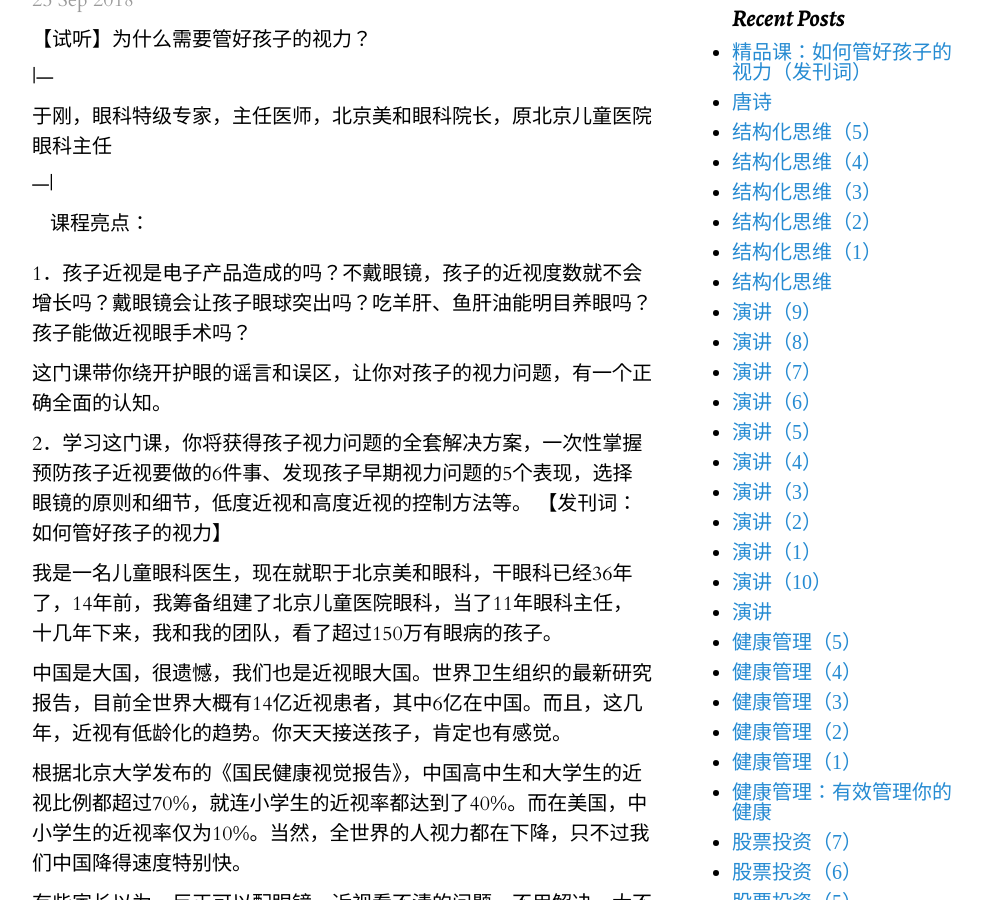
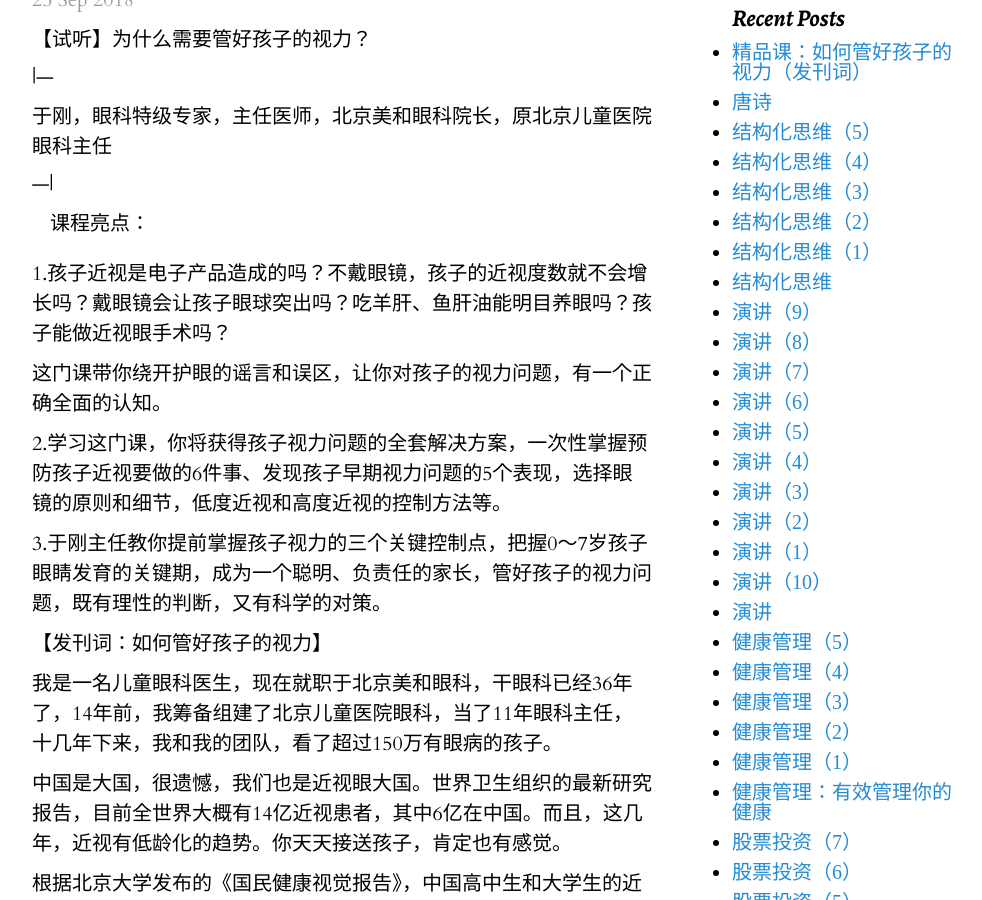
Before and after one commit to xjxuyang/xjxuyang.github.io, a Jekyll site: the page built from _posts/2018-09-25-如何管好孩子的视力（0）.md, in a window 1280 px wide and 900 px high, scrolled down 256 px. Shown: the whole window, without its empty margins (148-1130 px from the left). Built offline with Jekyll 4.4.1, drawn with Linux system fonts in a browser that asks for light colours; some web fonts are replaced.

Commit message:
Update 2018-09-25-如何管好孩子的视力（0）.md

```diff
--- a/_posts/2018-09-25-如何管好孩子的视力（0）.md
+++ b/_posts/2018-09-25-如何管好孩子的视力（0）.md
@@ -12,14 +12,19 @@ category: Post
 
 ---|
 
-| 课程亮点：
+|课程亮点：
 
-1．孩子近视是电子产品造成的吗？不戴眼镜，孩子的近视度数就不会增长吗？戴眼镜会让孩子眼球突出吗？吃羊肝、鱼肝油能明目养眼吗？孩子能做近视眼手术吗？
+1.孩子近视是电子产品造成的吗？不戴眼镜，孩子的近视度数就不会增长吗？戴眼镜会让孩子眼球突出吗？吃羊肝、鱼肝油能明目养眼吗？孩子能做近视眼手术吗？
 
 这门课带你绕开护眼的谣言和误区，让你对孩子的视力问题，有一个正确全面的认知。
 
-2．学习这门课，你将获得孩子视力问题的全套解决方案，一次性掌握预防孩子近视要做的6件事、发现孩子早期视力问题的5个表现，选择眼镜的原则和细节，低度近视和高度近视的控制方法等。
+2.学习这门课，你将获得孩子视力问题的全套解决方案，一次性掌握预防孩子近视要做的6件事、发现孩子早期视力问题的5个表现，选择眼镜的原则和细节，低度近视和高度近视的控制方法等。
+
+3.于刚主任教你提前掌握孩子视力的三个关键控制点，把握0～7岁孩子眼睛发育的关键期，成为一个聪明、负责任的家长，管好孩子的视力问题，既有理性的判断，又有科学的对策。
+
+
 【发刊词：如何管好孩子的视力】
+
 
 我是一名儿童眼科医生，现在就职于北京美和眼科，干眼科已经36年了，14年前，我筹备组建了北京儿童医院眼科，当了11年眼科主任，十几年下来，我和我的团队，看了超过150万有眼病的孩子。
 
```
